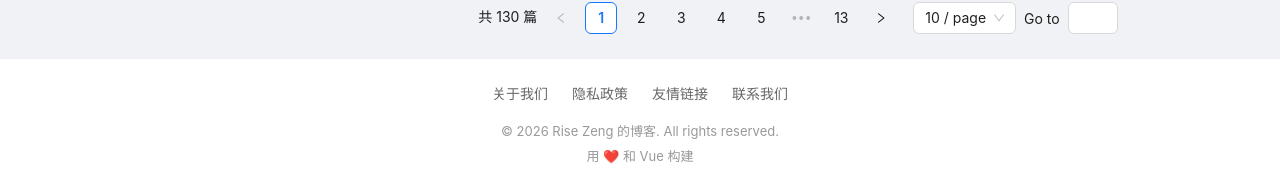
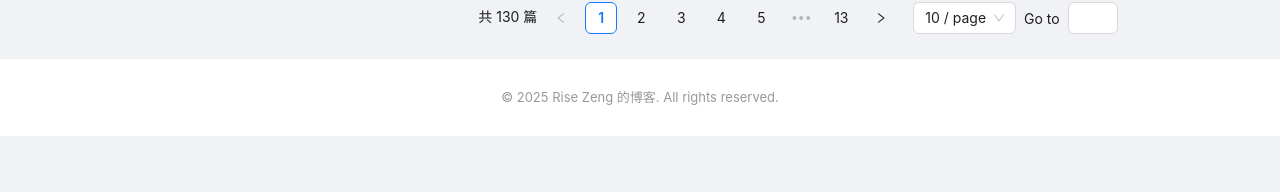
Before and after one commit to iszengmh/blog-iszengmh, a Vue app: page / in a window 1280 px wide. Shown: the part 2142-2334 px from the top of the page. After the commit the page ends 2278 px from the top, so only its background shows below. Built offline with nearby package versions, Linux system fonts and the light colour scheme.

Commit message:
checkin code

```diff
--- a/src/App.vue
+++ b/src/App.vue
@@ -83,8 +83,7 @@ function handleMenuClick(event: any) {
     <template #footer>
       <BlogFooter
         :site-name="profile.name+' 的博客'"
-        :year="2026"
-        :extra="['用 ❤️ 和 Vue 构建']"
+        :year="2025"
       />
     </template>
   </BlogLayout>
--- a/src/components/Footer.vue
+++ b/src/components/Footer.vue
@@ -25,12 +25,6 @@ withDefaults(defineProps<Props>(), {
 <template>
   <div class="footer-content">
     <slot name="content">
-      <div class="footer-links">
-        <a href="#">关于我们</a>
-        <a href="#">隐私政策</a>
-        <a href="#">友情链接</a>
-        <a href="#">联系我们</a>
-      </div>
       <div class="footer-copyright">
         <p>© {{ year }} {{ siteName }}. All rights reserved.</p>
         <p v-if="icp" class="footer-icp">{{ icp }}</p>
```
